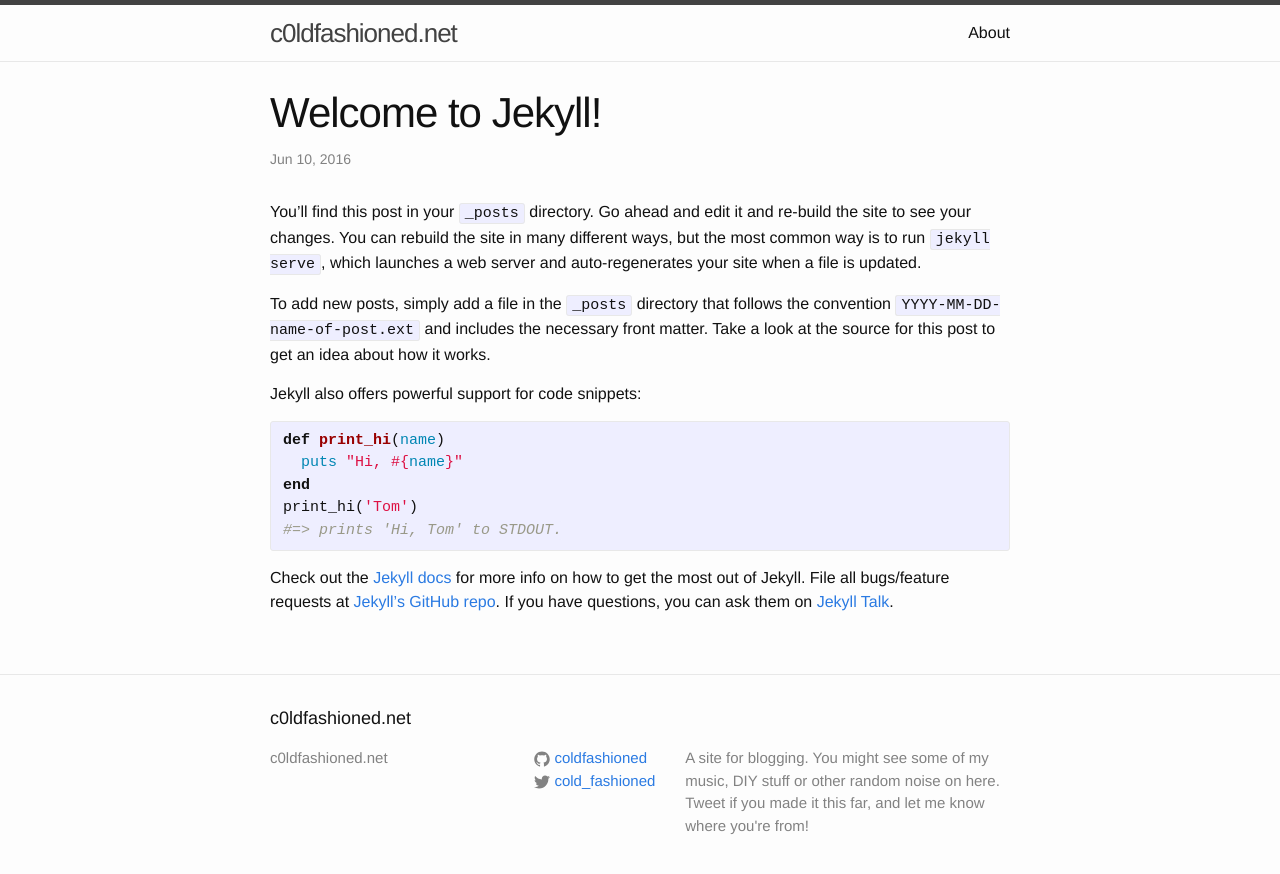
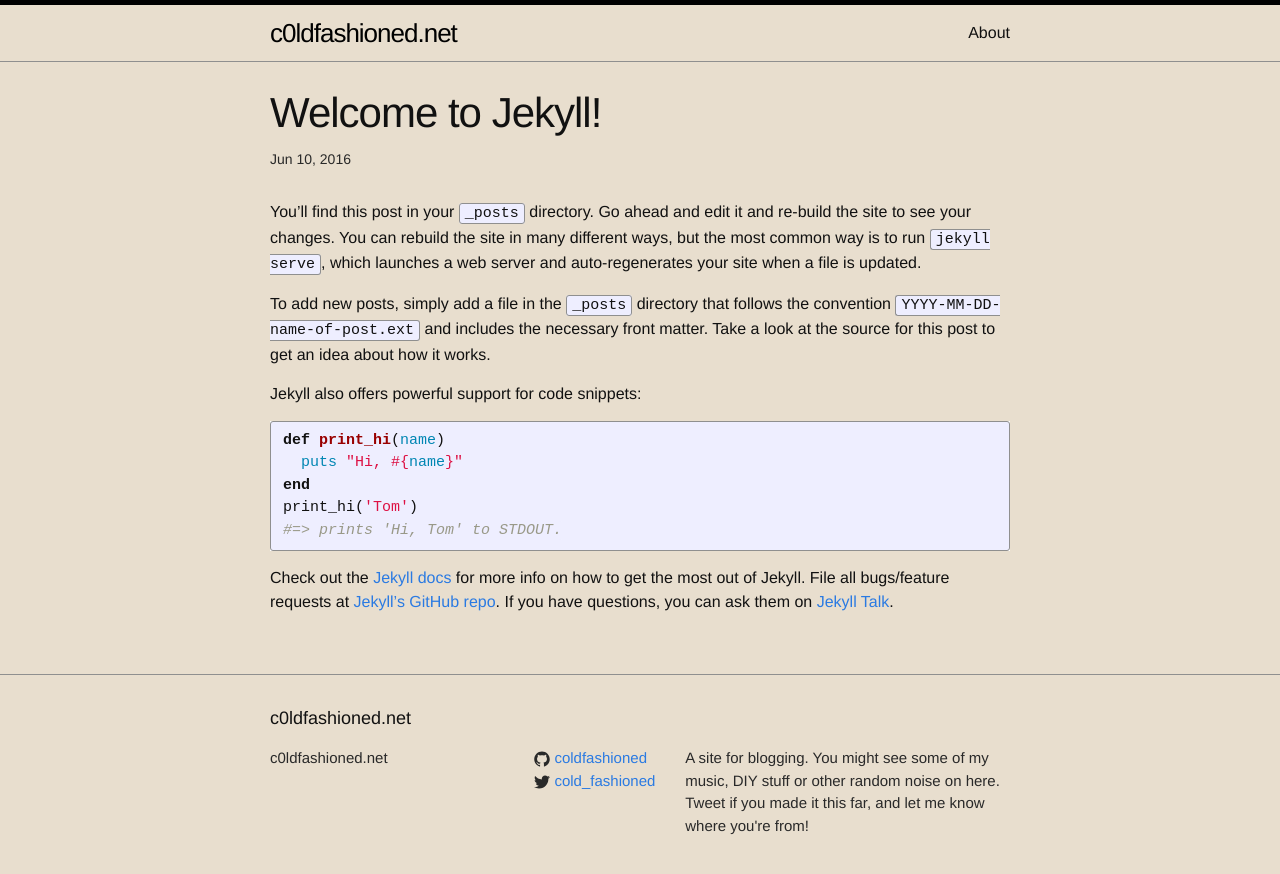
Before and after one commit to coldfashioned/coldfashioned.github.io, a Jekyll site: the page built from _posts/2016-06-10-welcome-to-jekyll.markdown, in a window 1280 px wide. Shown: the top 874 px of the page. Built offline with Jekyll 4.4.1, drawn with Linux system fonts in a browser that asks for light colours.

Commit message:
change background, new post

```diff
--- a/css/main.scss
+++ b/css/main.scss
@@ -15,10 +15,10 @@ $base-line-height: 1.5;
 $spacing-unit:     30px;
 
 $text-color:       #111;
-$background-color: #fdfdfd;
+$background-color: #e8dece;
 $brand-color:      #2a7ae2;
 
-$grey-color:       #828282;
+$grey-color:       #292929;
 $grey-color-light: lighten($grey-color, 40%);
 $grey-color-dark:  darken($grey-color, 25%);
 
```
Also changed, not shown: _posts/2016-06-18-More-Color.markdown (added, +9 -0 lines).
